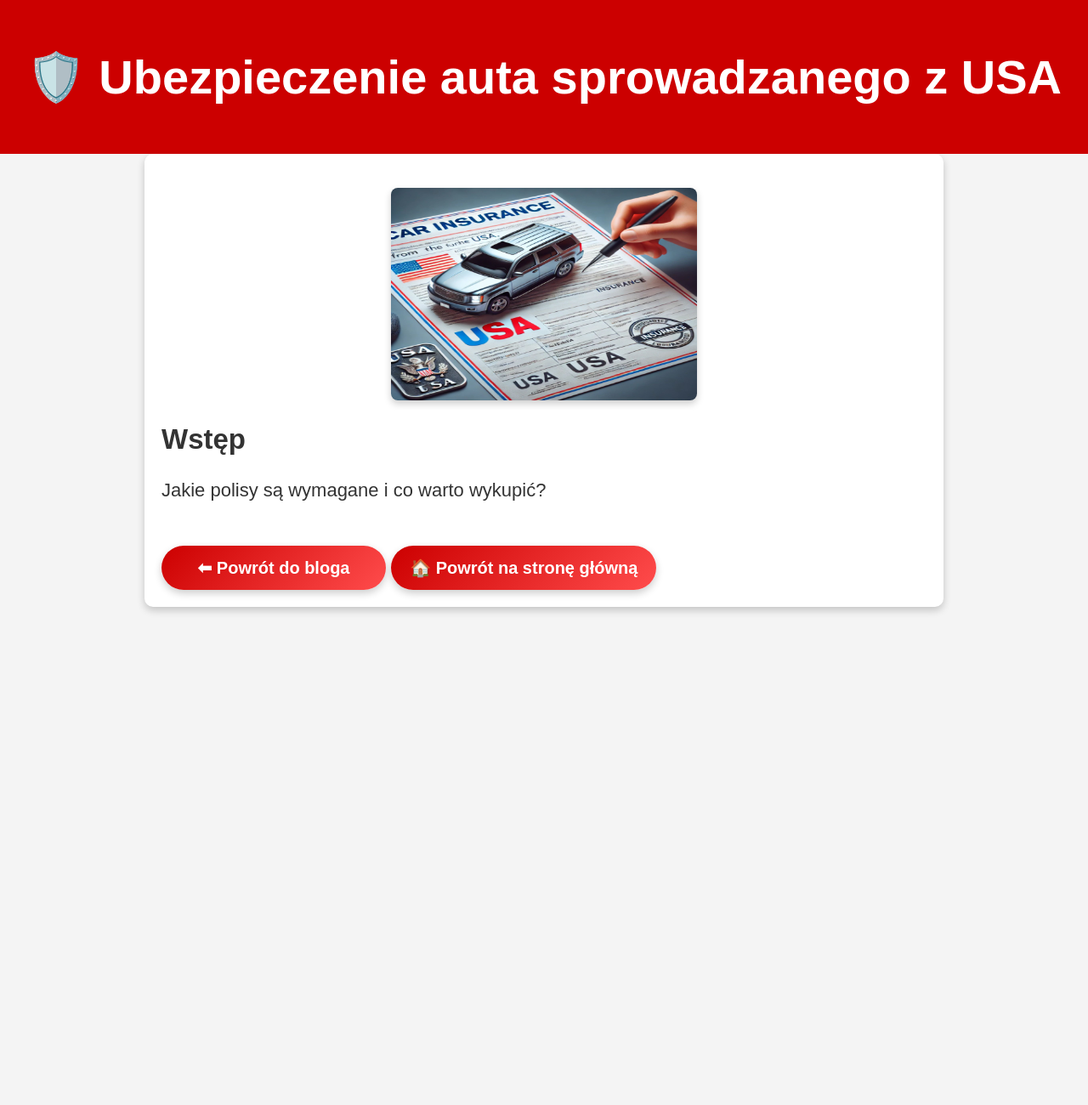
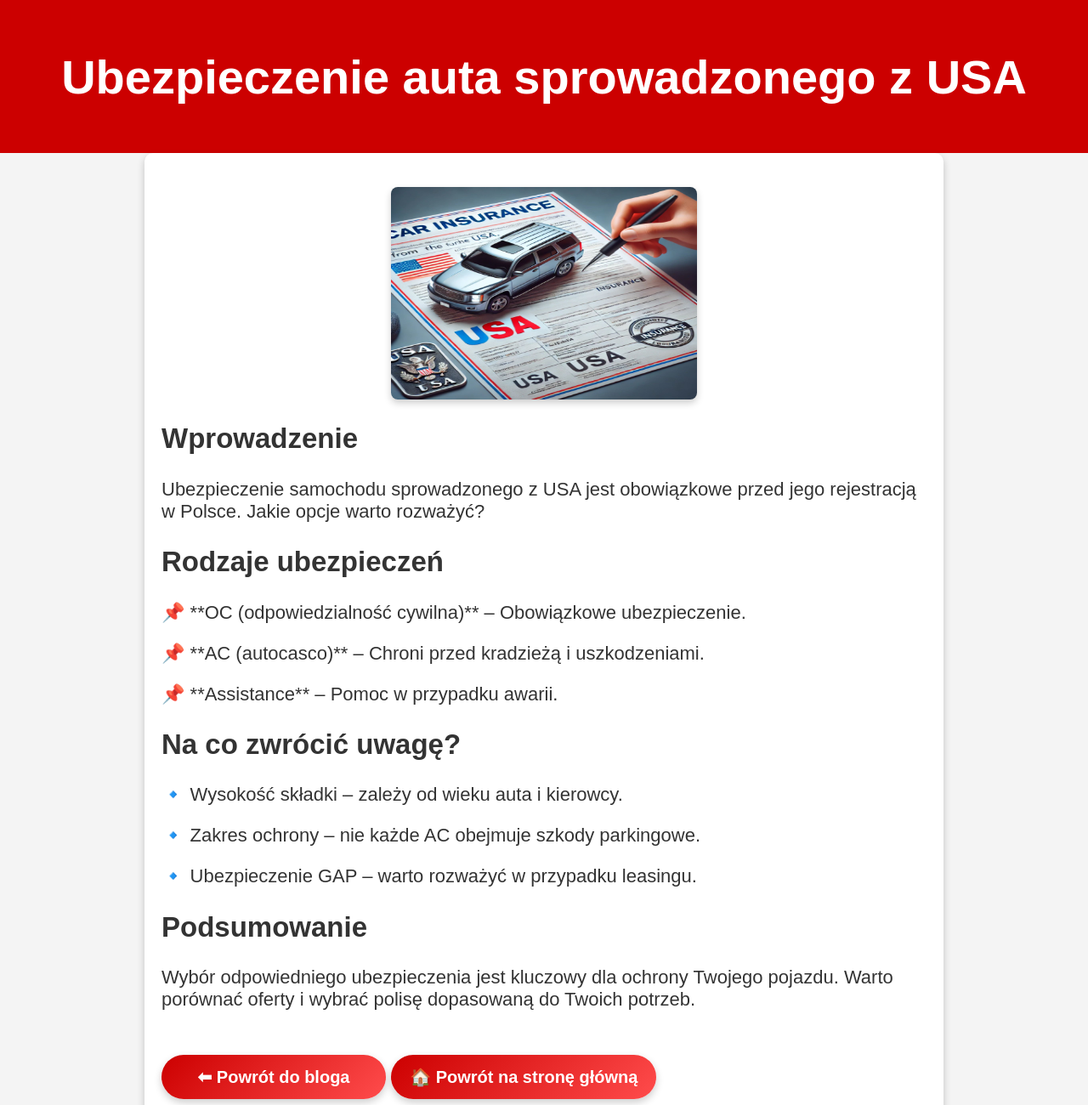
Before and after one commit to amerpolautocentrum/wtorek, a plain HTML site: page blog-6.html in a window 1280 px wide. Shown: the top 1300 px of the page at 85% size. Before the commit the page ends 800 px from the top, so only its background shows below. Drawn offline with Linux system fonts and the light colour scheme.

Commit message:
Add files via upload

```diff
--- a/blog-6.html
+++ b/blog-6.html
@@ -3,20 +3,33 @@
 <head>
     <meta charset="UTF-8">
     <meta name="viewport" content="width=device-width, initial-scale=1.0">
-    <title>Ubezpieczenie auta sprowadzanego z USA</title>
+    <title>Ubezpieczenie auta sprowadzonego z USA</title>
     <link rel="stylesheet" href="blog-style.css">
 </head>
 <body>
     <header class="blog-header">
-        <h1>🛡️ Ubezpieczenie auta sprowadzanego z USA</h1>
+        <h1>Ubezpieczenie auta sprowadzonego z USA</h1>
     </header>
 
     <div class="container">
-        <img src="insurance.jpg" alt="Ubezpieczenie auta">
+        <img src="insurance.jpg" alt="Ubezpieczenie auta z USA">
 
         <article>
-            <h2>Wstęp</h2>
-            <p>Jakie polisy są wymagane i co warto wykupić?</p>
+            <h2>Wprowadzenie</h2>
+            <p>Ubezpieczenie samochodu sprowadzonego z USA jest obowiązkowe przed jego rejestracją w Polsce. Jakie opcje warto rozważyć?</p>
+
+            <h2>Rodzaje ubezpieczeń</h2>
+            <p>📌 **OC (odpowiedzialność cywilna)** – Obowiązkowe ubezpieczenie.</p>
+            <p>📌 **AC (autocasco)** – Chroni przed kradzieżą i uszkodzeniami.</p>
+            <p>📌 **Assistance** – Pomoc w przypadku awarii.</p>
+
+            <h2>Na co zwrócić uwagę?</h2>
+            <p>🔹 Wysokość składki – zależy od wieku auta i kierowcy.</p>
+            <p>🔹 Zakres ochrony – nie każde AC obejmuje szkody parkingowe.</p>
+            <p>🔹 Ubezpieczenie GAP – warto rozważyć w przypadku leasingu.</p>
+
+            <h2>Podsumowanie</h2>
+            <p>Wybór odpowiedniego ubezpieczenia jest kluczowy dla ochrony Twojego pojazdu. Warto porównać oferty i wybrać polisę dopasowaną do Twoich potrzeb.</p>
         </article>
 
         <a href="blog.html" class="back-link">⬅ Powrót do bloga</a>
```
Also changed, not shown: blog-4.html (+11 -3 lines), blog-5.html (+16 -3 lines).
